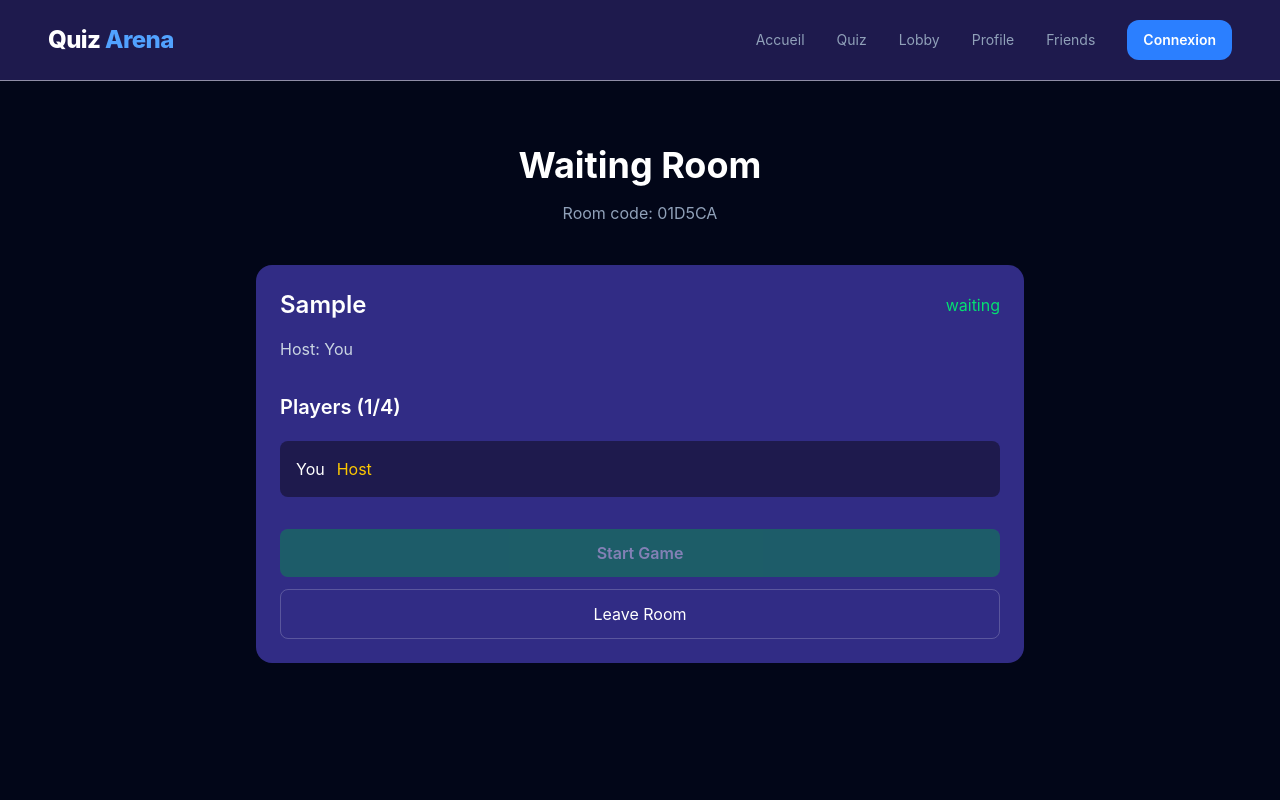
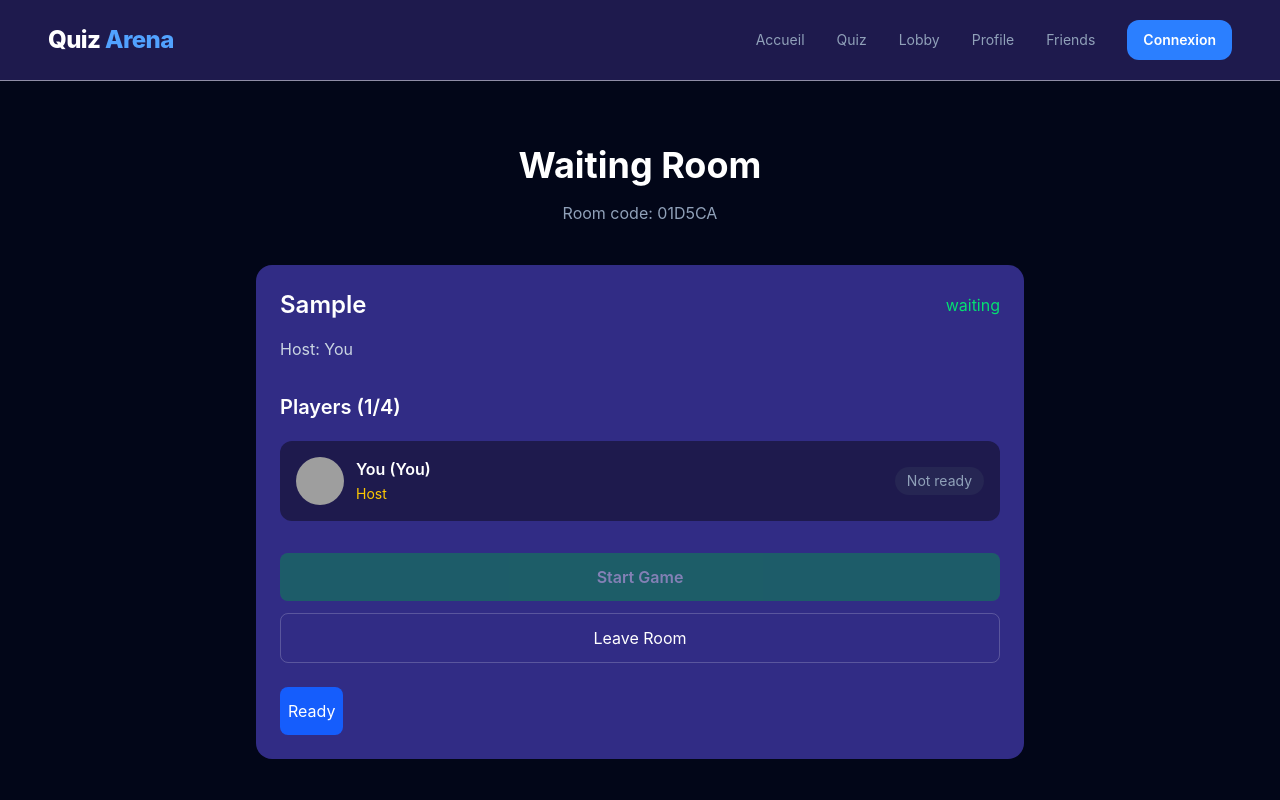
Before and after one commit to rafeger/Transcendance, a React (Vite) app in the folder frontend/: page /lobby in a window 1280 px wide. Both pictures are taken after typing "Sample" into the empty fields and a click on the button "Create Room". Shown: the top 800 px of the page. Built offline with nearby package versions, Linux system fonts and the light colour scheme; grey boxes are pictures that could not be loaded.

Commit message:
update page lobby

```diff
--- a/frontend/src/components/lobby/CreateRoomForm.tsx
+++ b/frontend/src/components/lobby/CreateRoomForm.tsx
@@ -38,9 +38,10 @@ function CreateRoomForm({ onCreate }: CreateRoomProps) {
                 onChange={(event) => setMaxPlayers(Number(event.target.value))}
                 className="rounded-lg border border-white/20 bg-indigo-950 px-3 py-2">
                     <option value={2}>2 players</option>
+                    <option value={3}>3 players</option>
                     <option value={4}>4 players</option>
+                    <option value={5}>5 players</option>
                     <option value={6}>6 players</option>
-                    <option value={8}>8 players</option>
                 </select>
 
                 <button type="submit" className="w-full rounded-lg bg-green-600 py-2
--- /dev/null
+++ b/frontend/src/components/room/PlayerCard.tsx
@@ -0,0 +1,42 @@
+import type { Player } from "../../types/room";
+
+type PlayerCardProps = {
+    player: Player;
+    isCurrentPlayer: boolean;
+    isHost: boolean;
+    onRemove?: (playerId: string) => void;
+}
+
+function PlayerCard({ player, isCurrentPlayer, isHost, onRemove, }: PlayerCardProps) {
+    return (
+        <div className="flex items-center justify-between rounded-xl bg-indigo-950 p-4">
+            <div className="flex items-center gap-3">
+                <img src={player.avatar} alt={`${player.username}'s avatar`}
+                className="h-12 w-12 rounded-full object-cover" />
+
+                <div>
+                    <p className="font-semibold">{player.username}
+                        {isCurrentPlayer && " (You)"}
+                    </p>
+
+                    {player.isHost && (
+                        <span className="text-sm text-yellow-400">Host</span>
+                    )}
+                </div>
+            </div>
+
+            <div className="flex items-center gap-3">
+                <span className={`rounded-full px-3 py-1 text-sm ${player.isReady ?
+                    "bg-green-600/20 text-green-400" : "bg-slate-600/20 text-slate-400"
+                }`}>{player.isReady ? "Ready" : "Not ready"}</span>
+
+                {isHost && !player.isHost && onRemove && (
+                    <button onClick={() => onRemove(player.id)}
+                    className="text-red-400 hover:text-red-300">Remove</button>
+                )}
+            </div>
+        </div>
+    );
+}
+
+export default PlayerCard;
--- a/frontend/src/contexts/RoomContext.ts
+++ b/frontend/src/contexts/RoomContext.ts
@@ -12,6 +12,7 @@ export type RoomContextType = {
     removePlayer: (code: string, playerId: string) => boolean;
     startRoom: (code: string) => boolean;
     getRoom: (code: string) => Room | undefined;
+    toggleReady: (code: string) => void;
     currentPlayer: Player;
 };
 
--- a/frontend/src/contexts/RoomContextValue.tsx
+++ b/frontend/src/contexts/RoomContextValue.tsx
@@ -9,10 +9,46 @@ const initialRooms: Room[] = [
         name: "General Knowledge",
         host: "PlayerOne",
         players: [
-            { id: "p1", username: "PlayerOne", isHost: true },
-            { id: "p2", username: "PlayerTwo", isHost: false },
+            {
+                id: "p1",
+                username: "PlayerOne",
+                avatar: "/avatars/player1.png",
+                isHost: true,
+                isReady: true,
+            },
+            {
+                id: "p2",
+                username: "PlayerTwo",
+                avatar: "/avatars/player2.png",
+                isHost: false,
+                isReady: false,
+            },
         ],
         maxPlayers: 4,
+        status: "waiting",
+    },
+    {
+        id: "2",
+        code: "QUIZ99",
+        name: "General",
+        host: "PlayerOne",
+        players: [
+            {
+                id: "p1",
+                username: "PlayerOne",
+                avatar: "/avatars/player1.png",
+                isHost: true,
+                isReady: true,
+            },
+            {
+                id: "p2",
+                username: "PlayerTwo",
+                avatar: "/avatars/player2.png",
+                isHost: false,
+                isReady: true,
+            },
+        ],
+        maxPlayers: 3,
         status: "waiting",
     },
 ];
@@ -23,7 +59,9 @@ export function RoomProvider({ children }: { children: ReactNode }) {
     const [currentPlayer] = useState<Player>(() => ({
         id: crypto.randomUUID(),
         username: "You",
+        avatar: "/avatars/default.png",
         isHost: false,
+        isReady: false,
     }));
 
     function createRoom(name: string, maxPlayers: number): Room {
@@ -113,12 +151,18 @@ export function RoomProvider({ children }: { children: ReactNode }) {
 
     function startRoom(code: string): boolean {
         const room = getRoom(code);
+
         if (!room || room.status !== "waiting") return (false);
 
         const isHost = room.players.some(
             (player) => player.id === currentPlayer.id && player.isHost
         );
-        if (!isHost || room.players.length < 2) {
+
+        const allPlayersReady = room?.players.every(
+            (player) => player.isReady
+        );
+
+        if (!isHost || room.players.length < 2 || !allPlayersReady) {
             return (false);
         }
         setRooms((currentRooms) =>
@@ -133,9 +177,24 @@ export function RoomProvider({ children }: { children: ReactNode }) {
         return (rooms.find((room) => room.code === code.toUpperCase()));
     }
 
+    function toggleReady(code: string) {
+        setRooms((currentRooms) =>
+            currentRooms.map((room) => {
+                if (room.code !== code) return (room);
+
+                return {
+                    ...room,
+                    players: room.players.map((player) =>
+                        player.id === currentPlayer.id ?
+                            { ...player, isReady: !player.isReady}
+                            : player),
+                };
+            }));
+    }
+
     return (
         <RoomContext.Provider value={{ rooms, createRoom, joinRoom, leaveRoom,
-        removePlayer, startRoom, getRoom, currentPlayer }}>
+        removePlayer, startRoom, getRoom, currentPlayer, toggleReady, }}>
             {children}
         </RoomContext.Provider>
     );
--- a/frontend/src/pages/Room.tsx
+++ b/frontend/src/pages/Room.tsx
@@ -1,6 +1,7 @@
 
 import { useParams, useNavigate } from "react-router-dom";
 import { useRoom } from "../contexts/useRoom";
+import PlayerCard from "../components/room/PlayerCard";
 
 function Room() {
     const { code } = useParams();
@@ -12,6 +13,7 @@ function Room() {
         leaveRoom,
         removePlayer,
         startRoom,
+        toggleReady,
     } = useRoom();
 
     const room = code ? getRoom(code) : undefined;
@@ -93,29 +95,9 @@ function Room() {
 
                     <div className="mt-5 space-y-3">
                         {room.players.map((player) => (
-                            <div
-                                key={player.id}
-                                className="flex items-center justify-between rounded-lg bg-indigo-950 p-4"
-                            >
-                                <div className="flex items-center gap-3">
-                                    <span>{player.username}</span>
-
-                                    {player.isHost && (
-                                        <span className="text-yellow-400">
-                                            Host
-                                        </span>
-                                    )}
-                                </div>
-
-                                {isHost && !player.isHost && (
-                                    <button
-                                        onClick={() => handleRemovePlayer(player.id)}
-                                        className="text-red-400 hover:text-red-300"
-                                    >
-                                        Remove
-                                    </button>
-                                )}
-                            </div>
+                            <PlayerCard key={player.id} player={player}
+                            isCurrentPlayer={player.id === currentPlayer.id}
+                            isHost={isHost} onRemove={handleRemovePlayer} />
                         ))}
                     </div>
 
@@ -138,6 +120,12 @@ function Room() {
                         Leave Room
                     </button>
 
+                    <button onClick={() => toggleReady(room.code)}
+                    className="mt-6 rounded-lg bg-blue-600 px-2 py-3 hover:bg-blue-500">
+                        {room.players.find(
+                            (player) => player.id === currentPlayer.id
+                        )?.isReady ? "Not ready" : "Ready"}
+                    </button>
                 </section>
             </div>
         </main>
--- a/frontend/src/types/room.ts
+++ b/frontend/src/types/room.ts
@@ -11,5 +11,7 @@ export type Room = {
 export type Player = {
     id: string;
     username: string;
+    avatar: string;
+    isReady: boolean;
     isHost: boolean;
 };
```
